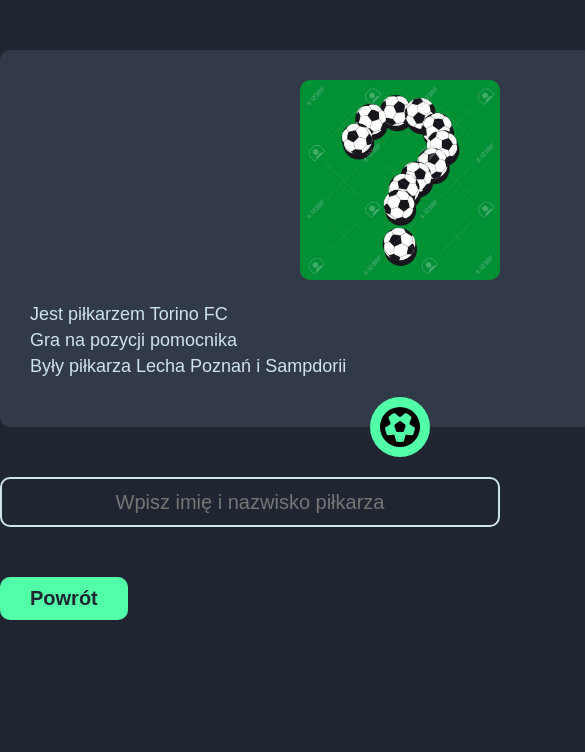
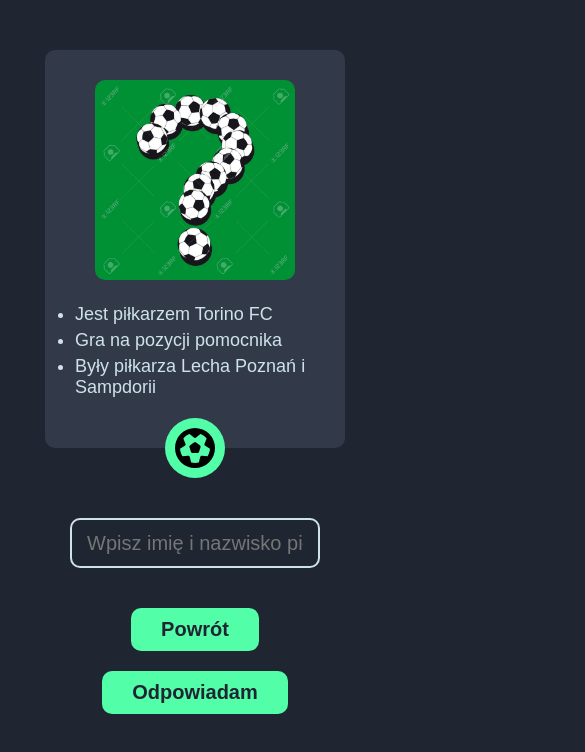
Before and after one commit to Kamil678/guess-player-app, a Vue app: page /game in a window 390 px wide. Shown: the top 752 px of the page, 585 px wide, since content can reach past the window. Built offline with nearby package versions, Linux system fonts and the light colour scheme.

Commit message:
add basic responsive

```diff
--- a/src/components/DescriptionPlayer.vue
+++ b/src/components/DescriptionPlayer.vue
@@ -1,9 +1,9 @@
 <template>
-  <div class="description-player">
-    <p class="hint1">{{ drawedPlayer.hint1 }}</p>
-    <p class="hint2">{{ drawedPlayer.hint2 }}</p>
-    <p class="hint3">{{ drawedPlayer.hint3 }}</p>
-  </div>
+  <ul class="description-player">
+    <li class="hint1">{{ drawedPlayer.hint1 }}</li>
+    <li class="hint2">{{ drawedPlayer.hint2 }}</li>
+    <li class="hint3">{{ drawedPlayer.hint3 }}</li>
+  </ul>
 </template>
 
 <script setup>
@@ -11,8 +11,6 @@
 import { ref } from 'vue'
 
 const props = defineProps(['drawedPlayer'])
-
-let currentPlayer = ref(dataToGame.find((player) => player.id === props.idPlayer))
 </script>
 
 <style scoped lang="scss">
@@ -22,8 +20,9 @@
   align-items: flex-start;
   gap: 5px 0;
   margin: 20px 0;
+  text-align: left;
 
-  p {
+  li {
     font-size: 18px;
     color: $lightCyan;
     letter-spacing: 0;
--- a/src/components/GameComponent.vue
+++ b/src/components/GameComponent.vue
@@ -19,13 +19,23 @@
 
 <style scoped lang="scss">
 .game-modal {
-  margin: 50px auto;
+  margin: 50px auto 70px auto;
   border-radius: 10px;
   background-color: $backgroundCard;
-  width: 800px;
-  min-width: 800px;
+  width: 300px;
+  max-width: 300px;
   position: relative;
   padding: 30px;
+
+  @media (min-width: 576px) {
+    width: 500px;
+    min-width: 500px;
+  }
+
+  @media (min-width: 1024px) {
+    width: 800px;
+    min-width: 800px;
+  }
 
   .game-picture {
     width: 200px;
--- a/src/components/InputComponent.vue
+++ b/src/components/InputComponent.vue
@@ -15,7 +15,7 @@
 
 <style lang="scss">
 .input-primary {
-  width: 500px;
+  width: 250px;
   height: 50px;
   background-color: transparent;
   color: $lightCyan;
@@ -24,5 +24,13 @@
   padding: 10px 15px;
   font-size: 20px;
   text-align: center;
+
+  @media (min-width: 576px) {
+    width: 450px;
+  }
+
+  @media (min-width: 1024px) {
+    width: 500px;
+  }
 }
 </style>
--- a/src/components/WelcomeSlider.vue
+++ b/src/components/WelcomeSlider.vue
@@ -74,12 +74,12 @@
 .slider {
   display: flex;
   justify-content: center;
-  margin-top: 50px;
   width: 100%;
   max-width: 600px;
   height: 350px;
   position: relative;
   overflow: hidden;
+  margin: 50px 30px 0 30px;
 
   .slide {
     width: 100%;
--- a/src/views/GamePage.vue
+++ b/src/views/GamePage.vue
@@ -60,11 +60,22 @@
   text-align: center;
 
   .action {
-    width: 800px;
-    margin: 0 auto;
+    width: 300px;
+    margin: 20px auto 20px auto;
     display: flex;
+    flex-direction: column;
     justify-content: space-between;
     align-items: center;
+
+    button {
+      margin-top: 20px;
+    }
+
+    @media (min-width: 1024px) {
+      width: 800px;
+      flex-direction: row;
+      margin: 30px auto;
+    }
   }
 }
 </style>
```
